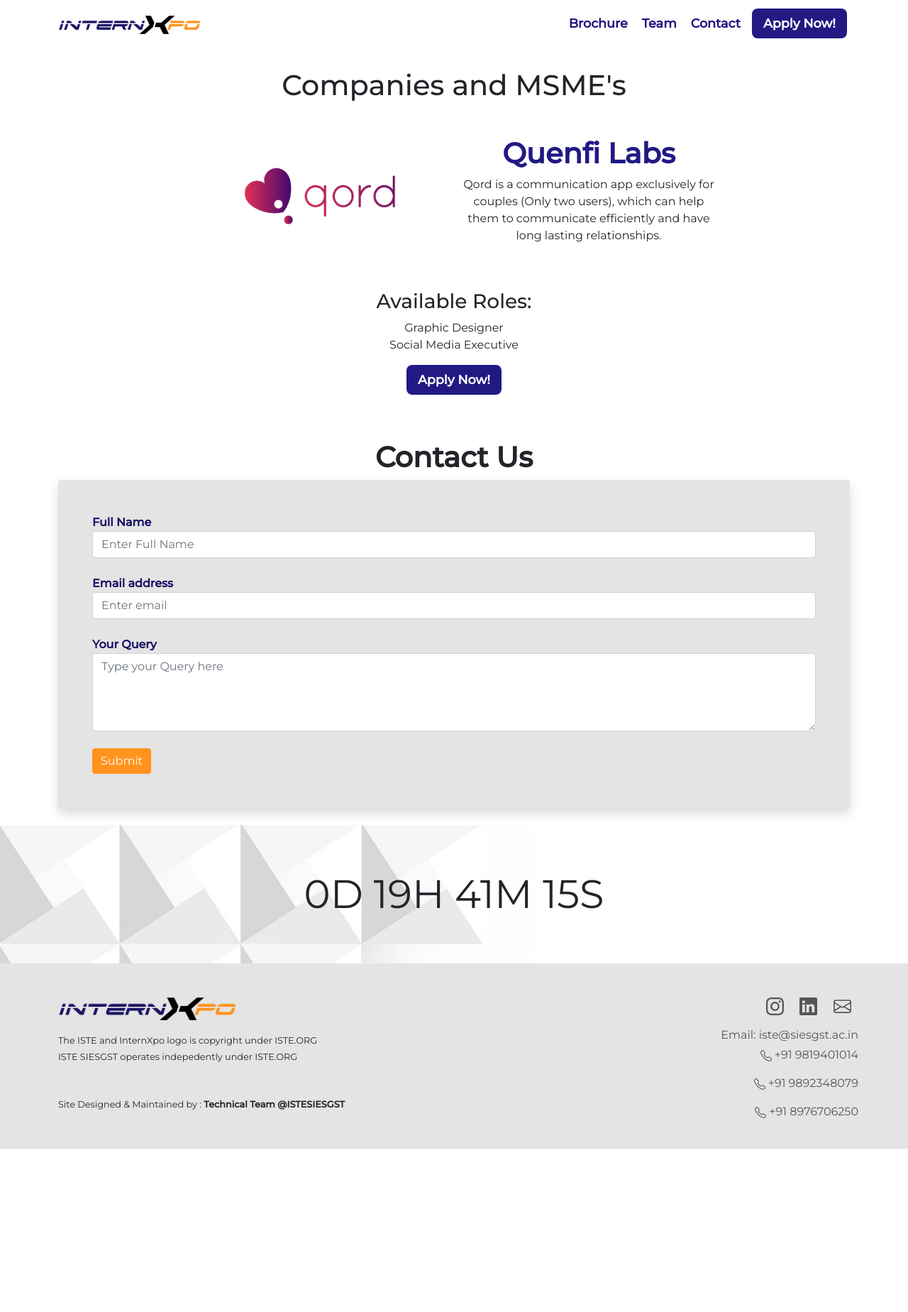
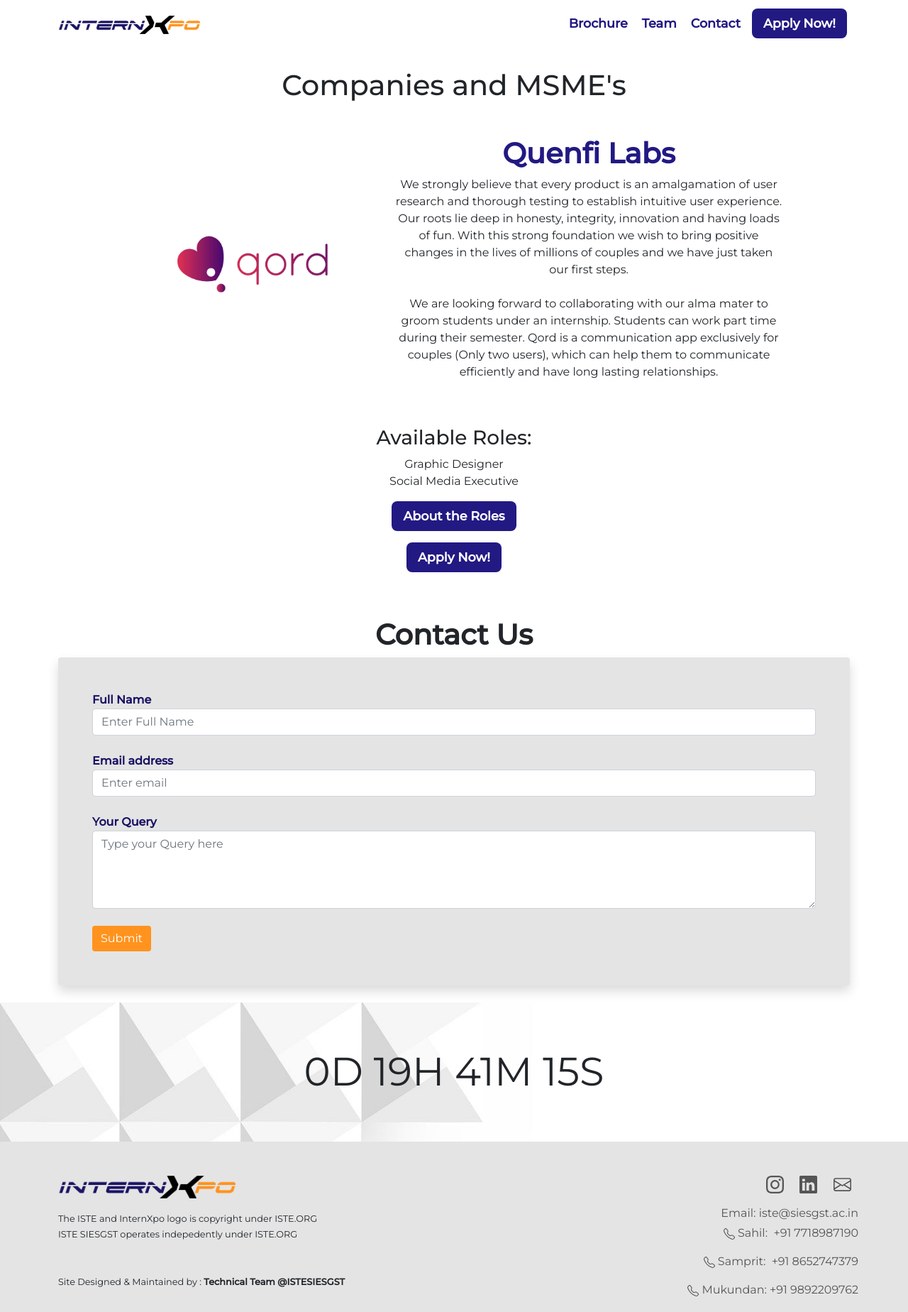
Before and after one commit to ISTE-SIESGST/InternXpo, a plain HTML site: page companies/Quenfi.html in a window 1280 px wide. Shown: the whole page at 71% size. Before the commit the page ends 1618 px from the top, so only its background shows below. Drawn offline with nearby package versions, Linux system fonts and the light colour scheme.

Commit message:
Update Description

```diff
--- a/companies/Quenfi.html
+++ b/companies/Quenfi.html
@@ -49,10 +49,20 @@
 				<a href="https://www.eduvance.in/" target="_blank"><img src="./assets/img/logo/QuenfiLabs.jpeg"
 						class="company_logo" alt=""></a>
 			</div>
-			<div class="col-md-4 col-sm-12">
+			<div class="col-md-6 col-sm-12">
 				<h1><b><a href="https://www.eduvance.in/" target="_blank" class="company_name">Quenfi Labs</a></b></h1>
-				<p class="about_company">Qord is a communication app exclusively for couples (Only two users), which can help them
-				to communicate efficiently and have long lasting relationships.</p>
+				<p class="about_company">We strongly believe that every product is an amalgamation of user research and
+					thorough testing to establish intuitive
+					user experience. Our roots lie deep in honesty, integrity, innovation and having loads of fun. With
+					this strong
+					foundation we wish to bring positive changes in the lives of millions of couples and we have just
+					taken our first steps.
+					<br /><br />
+					We are looking forward to collaborating with our alma mater to groom students under an internship.
+					Students can work
+					part time during their semester. Qord is a communication app exclusively for couples (Only two
+					users), which can help them
+					to communicate efficiently and have long lasting relationships.</p>
 			</div>
 		</div>
 		<div class="row text-center mt-5">
@@ -68,6 +78,11 @@
 			<br>
 		</div>
 		<div class="row justify-content-center">
+			<a class="nav-link nav_links company_apply mx-1 px-3" target="_blank"
+				href="./assets/pdf/Qord Job Description.pdf">About
+				the Roles</a>
+		</div>
+		<div class="row justify-content-center mt-3">
 			<a class="nav-link nav_links company_apply mx-1 px-3" target="_blank"
 				href="https://forms.gle/VMHE21Ma9u72GPcQ9">Apply Now!</a>
 		</div>
@@ -146,33 +161,33 @@
 					</div>
 					<div class="row mt-1">
 						<p style="text-align: right;padding: 0;" id="foot_telephone">
-							<a href="tel:+919819401014" class="foot_tel">
+							<a href="tel:+917718987190" class="foot_tel">
 								<svg xmlns="http://www.w3.org/2000/svg" width="16" height="16" fill="currentColor"
 									class="bi bi-telephone" viewBox="0 0 16 16">
 									<path
 										d="M3.654 1.328a.678.678 0 0 0-1.015-.063L1.605 2.3c-.483.484-.661 1.169-.45 1.77a17.568 17.568 0 0 0 4.168 6.608 17.569 17.569 0 0 0 6.608 4.168c.601.211 1.286.033 1.77-.45l1.034-1.034a.678.678 0 0 0-.063-1.015l-2.307-1.794a.678.678 0 0 0-.58-.122l-2.19.547a1.745 1.745 0 0 1-1.657-.459L5.482 8.062a1.745 1.745 0 0 1-.46-1.657l.548-2.19a.678.678 0 0 0-.122-.58L3.654 1.328zM1.884.511a1.745 1.745 0 0 1 2.612.163L6.29 2.98c.329.423.445.974.315 1.494l-.547 2.19a.678.678 0 0 0 .178.643l2.457 2.457a.678.678 0 0 0 .644.178l2.189-.547a1.745 1.745 0 0 1 1.494.315l2.306 1.794c.829.645.905 1.87.163 2.611l-1.034 1.034c-.74.74-1.846 1.065-2.877.702a18.634 18.634 0 0 1-7.01-4.42 18.634 18.634 0 0 1-4.42-7.009c-.362-1.03-.037-2.137.703-2.877L1.885.511z" />
 								</svg>
-								+91 9819401014
+								Sahil:&nbsp; +91 7718987190
 							</a>
 						</p>
 						<p style="text-align: right;padding: 0;" id="foot_telephone">
-							<a href="tel:+919892348079" class="foot_tel">
+							<a href="tel:+918652747379" class="foot_tel">
 								<svg xmlns="http://www.w3.org/2000/svg" width="16" height="16" fill="currentColor"
 									class="bi bi-telephone" viewBox="0 0 16 16">
 									<path
 										d="M3.654 1.328a.678.678 0 0 0-1.015-.063L1.605 2.3c-.483.484-.661 1.169-.45 1.77a17.568 17.568 0 0 0 4.168 6.608 17.569 17.569 0 0 0 6.608 4.168c.601.211 1.286.033 1.77-.45l1.034-1.034a.678.678 0 0 0-.063-1.015l-2.307-1.794a.678.678 0 0 0-.58-.122l-2.19.547a1.745 1.745 0 0 1-1.657-.459L5.482 8.062a1.745 1.745 0 0 1-.46-1.657l.548-2.19a.678.678 0 0 0-.122-.58L3.654 1.328zM1.884.511a1.745 1.745 0 0 1 2.612.163L6.29 2.98c.329.423.445.974.315 1.494l-.547 2.19a.678.678 0 0 0 .178.643l2.457 2.457a.678.678 0 0 0 .644.178l2.189-.547a1.745 1.745 0 0 1 1.494.315l2.306 1.794c.829.645.905 1.87.163 2.611l-1.034 1.034c-.74.74-1.846 1.065-2.877.702a18.634 18.634 0 0 1-7.01-4.42 18.634 18.634 0 0 1-4.42-7.009c-.362-1.03-.037-2.137.703-2.877L1.885.511z" />
 								</svg>
-								+91 9892348079
+								Samprit:&nbsp; +91 8652747379
 							</a>
 						</p>
 						<p style="text-align: right;padding: 0;" id="foot_telephone">
-							<a href="tel:+918976706250" class="foot_tel">
+							<a href="tel:+919892209762" class="foot_tel">
 								<svg xmlns="http://www.w3.org/2000/svg" width="16" height="16" fill="currentColor"
 									class="bi bi-telephone" viewBox="0 0 16 16">
 									<path
 										d="M3.654 1.328a.678.678 0 0 0-1.015-.063L1.605 2.3c-.483.484-.661 1.169-.45 1.77a17.568 17.568 0 0 0 4.168 6.608 17.569 17.569 0 0 0 6.608 4.168c.601.211 1.286.033 1.77-.45l1.034-1.034a.678.678 0 0 0-.063-1.015l-2.307-1.794a.678.678 0 0 0-.58-.122l-2.19.547a1.745 1.745 0 0 1-1.657-.459L5.482 8.062a1.745 1.745 0 0 1-.46-1.657l.548-2.19a.678.678 0 0 0-.122-.58L3.654 1.328zM1.884.511a1.745 1.745 0 0 1 2.612.163L6.29 2.98c.329.423.445.974.315 1.494l-.547 2.19a.678.678 0 0 0 .178.643l2.457 2.457a.678.678 0 0 0 .644.178l2.189-.547a1.745 1.745 0 0 1 1.494.315l2.306 1.794c.829.645.905 1.87.163 2.611l-1.034 1.034c-.74.74-1.846 1.065-2.877.702a18.634 18.634 0 0 1-7.01-4.42 18.634 18.634 0 0 1-4.42-7.009c-.362-1.03-.037-2.137.703-2.877L1.885.511z" />
 								</svg>
-								+91 8976706250
+								Mukundan: +91 9892209762
 							</a>
 						</p>
 					</div>
```
